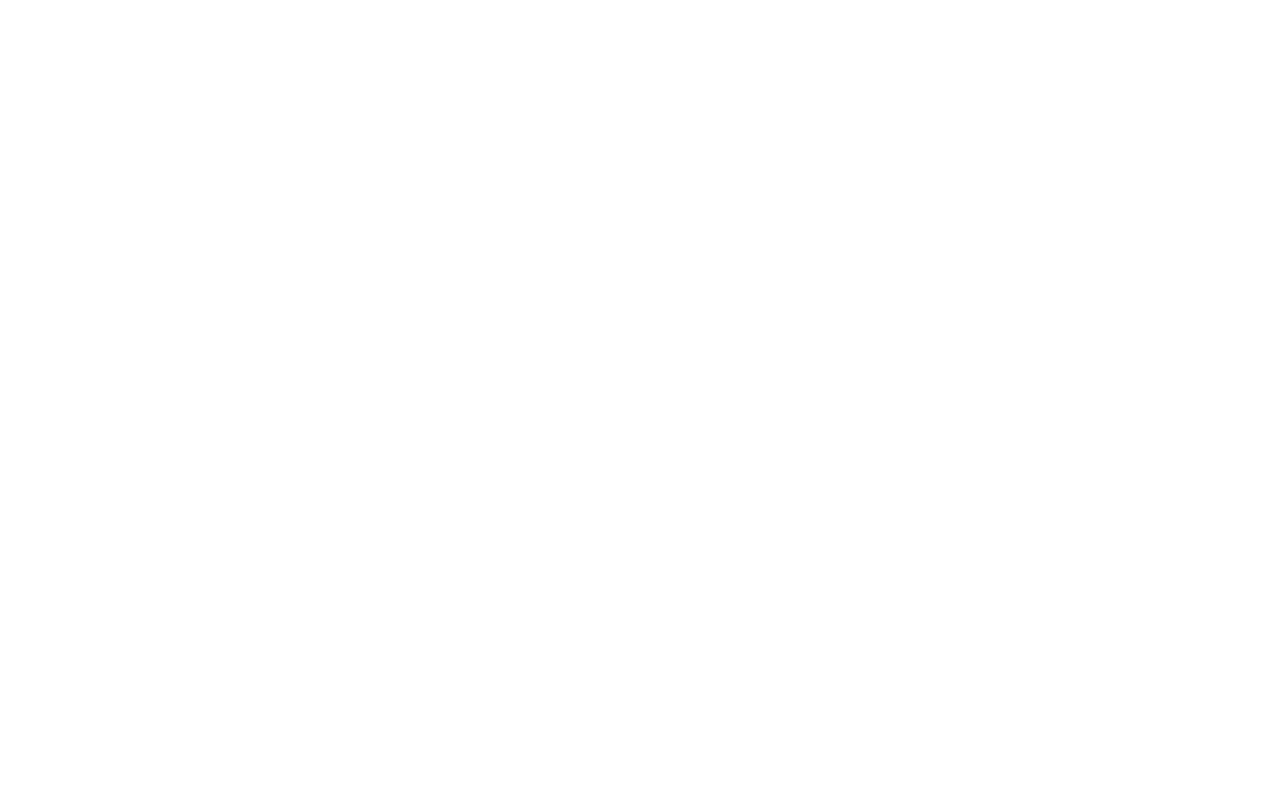
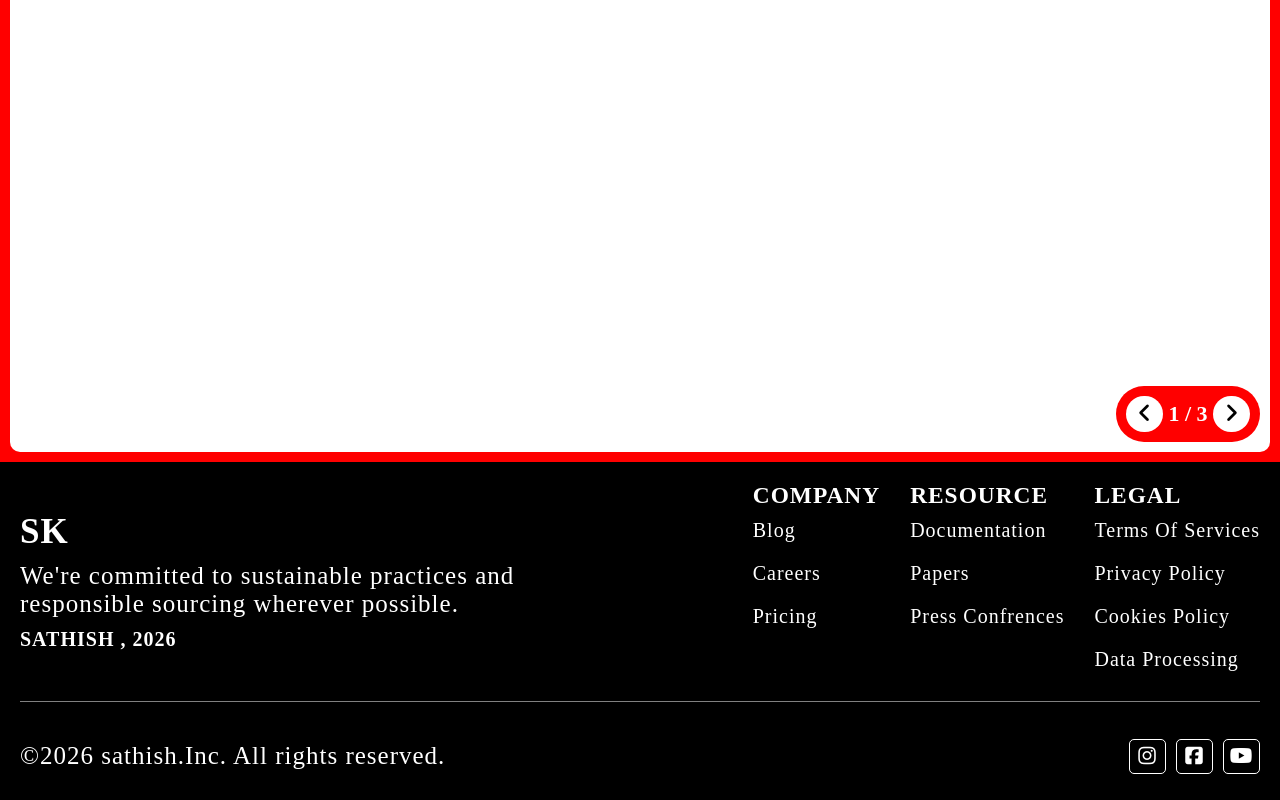
Before and after one commit to Sathish12kumar/Gateway-solutions, a React (Vite) app in the folder client/: page / in a window 1280 px wide. Shown: the part 338-1138 px from the top of the page. Before the commit the page ends 800 px from the top, so only its background shows below. Built offline with nearby package versions, Linux system fonts and the light colour scheme.

Commit message:
basic home & footer design

```diff
--- a/client/assects.js
+++ b/client/assects.js
@@ -1,4 +1,3 @@
-//  Home  Laptops  Mobiles  Accessories  Offers
 export const navs = [
   {
     title: "Home",
@@ -17,3 +16,5 @@ export const navs = [
     path: "#",
   },
 ];
+
+export const logoname = "sathish";
--- a/client/src/App.jsx
+++ b/client/src/App.jsx
@@ -1,4 +1,6 @@
 import "./App.css";
+import Footer from "./components/Footer";
+import Home from "./components/Home";
 import Navbar from "./components/Navbar";
 
 function App() {
@@ -6,6 +8,8 @@ function App() {
     <>
       {/* <h1>hello wrold</h1> */}
       <Navbar />
+      <Home />
+      <Footer />
     </>
   );
 }
--- /dev/null
+++ b/client/src/components/Footer.jsx
@@ -0,0 +1,64 @@
+import { logoname } from "../../assects";
+import "./footer.css";
+
+const Footer = () => {
+  return (
+    <footer>
+      <div className="top-flex">
+        <div className="info">
+          <div className="logo">SK</div>
+          <p>
+            We're committed to sustainable practices and <br /> responsible
+            sourcing wherever possible.
+          </p>
+          <b>
+            <span>{logoname}</span> , 2026
+          </b>
+        </div>
+        <div className="nav-links">
+          <div className="company">
+            <h3>company</h3>
+            <ul>
+              <li>blog</li>
+              <li>careers</li>
+              <li>pricing</li>
+            </ul>
+          </div>
+          <div className="resource">
+            <h3>resource</h3>
+            <ul>
+              <li>documentation</li>
+              <li>papers</li>
+              <li>press confrences</li>
+            </ul>
+          </div>
+          <div className="legal">
+            <h3>legal</h3>
+            <ul>
+              <li>Terms of services</li>
+              <li>privacy policy</li>
+              <li>cookies policy</li>
+              <li>data processing</li>
+            </ul>
+          </div>
+        </div>
+      </div>
+      <div className="copyrights">
+        <p>&copy;2026 {logoname}.Inc. All rights reserved.</p>
+        <div className="icons">
+          <li>
+            <i className="fa-brands fa-instagram"></i>
+          </li>
+          <li>
+            <i className="fa-brands fa-square-facebook"></i>
+          </li>
+          <li>
+            <i className="fa-brands fa-youtube"></i>
+          </li>
+        </div>
+      </div>
+    </footer>
+  );
+};
+
+export default Footer;
--- a/client/src/components/Home.jsx
+++ b/client/src/components/Home.jsx
@@ -1,5 +1,45 @@
+import { useState } from "react";
+import "./home.css";
 const Home = () => {
-  return <div>Home</div>;
+  const [count, setcount] = useState(0);
+
+  const nextfun = () => {
+    if (count < 2) {
+      setcount(count + 1);
+    } else setcount(0);
+  };
+
+  const prevfun = () => {
+    if (count > 0) {
+      setcount(count - 1);
+    } else setcount(2);
+  };
+
+  return (
+    <div className="home-sec">
+      <div className="slider-outer">
+        <div
+          className="slider-flex"
+          style={{
+            transform: `translateX(-${(count * 100) / 3}%)`,
+          }}
+        >
+          <div className="slider">slider 1</div>
+          <div className="slider">slider 2</div>
+          <div className="slider">slider 3</div>
+        </div>
+      </div>
+      <div className="btns">
+        <button onClick={prevfun}>
+          <i className="fa-solid fa-angle-left"></i>
+        </button>
+        {count + 1} / 3
+        <button onClick={nextfun}>
+          <i className="fa-solid fa-angle-right"></i>
+        </button>
+      </div>
+    </div>
+  );
 };
 
 export default Home;
--- /dev/null
+++ b/client/src/components/footer.css
@@ -0,0 +1,65 @@
+footer {
+  display: flex;
+  background: rgb(0, 0, 0);
+  letter-spacing: 1px;
+  color: white;
+  flex-direction: column;
+  justify-content: center;
+  gap: 30px;
+  width: 100%;
+  padding: 20px;
+
+  p {
+    font-size: 25px;
+    padding: 10px 0;
+  }
+
+  .nav-links {
+    display: flex;
+    align-items: start;
+    justify-content: space-around;
+    flex-wrap: wrap;
+    gap: 30px;
+  }
+
+  .logo {
+    font-size: 35px;
+    font-weight: bold;
+  }
+  .copyrights,
+  .top-flex {
+    display: flex;
+    align-items: center;
+    justify-content: space-between;
+    flex-wrap: wrap;
+    gap: 20px;
+  }
+  .top-flex {
+    padding-bottom: 20px;
+    border-bottom: 1px solid gray;
+  }
+  li {
+    list-style: none;
+    padding: 10px 0;
+    text-transform: capitalize;
+    cursor: pointer;
+  }
+  span {
+    text-transform: uppercase;
+  }
+  h3 {
+    text-transform: uppercase;
+  }
+  .icons {
+    display: flex;
+    align-items: center;
+    gap: 10px;
+  }
+  .copyrights .icons li {
+    font-size: 20px;
+    padding: 5px;
+    border: 1px solid;
+    border-radius: 5px;
+    cursor: pointer;
+  }
+}
--- /dev/null
+++ b/client/src/components/home.css
@@ -0,0 +1,54 @@
+.home-sec {
+  background: red;
+  height: calc(100dvh - 80px);
+  padding: 10px;
+  position: relative;
+
+  .slider-outer {
+    width: 100%;
+    height: 100%;
+    overflow: hidden;
+    transition: 0.2s;
+    overflow-y: hidden;
+    /* border: 1px solid; */
+    border-radius: 10px;
+  }
+  .slider-flex {
+    display: flex;
+    width: 300%;
+    transition: transform 0.5s ease;
+  }
+  .slider {
+    height: 100dvh;
+    width: 100%;
+    background: white;
+    /* transform: translateX(-100%); */
+  }
+  .btns {
+    /* width: 100%; */
+    position: absolute;
+    right: 0;
+    bottom: 0;
+    display: flex;
+    align-items: center;
+    justify-content: end;
+    gap: 5px;
+    padding: 10px;
+    margin: 20px;
+    background-color: red;
+    border-radius: 50px;
+    color: white;
+    font-weight: bold;
+    font-size: 22px;
+
+    button {
+      font-size: 22px;
+      background: transparent;
+      border: transparent;
+      padding: 5px;
+      background: white;
+      border-radius: 50px;
+      /* color: white; */
+    }
+  }
+}
--- a/client/src/components/navbar.css
+++ b/client/src/components/navbar.css
@@ -3,7 +3,13 @@ nav {
   align-items: center;
   justify-content: space-between;
   padding: 10px;
-  /* background: red; */
+  position: sticky;
+  top: 0;
+  left: 0;
+  right: 0;
+  height: 80px;
+  z-index: 10;
+  backdrop-filter: blur(10px);
 
   ul {
     display: flex;
@@ -24,6 +30,7 @@ nav {
   .logo {
     text-transform: uppercase;
     font-weight: bold;
+    font-size: 25px;
   }
   .btns {
     display: flex;
```
